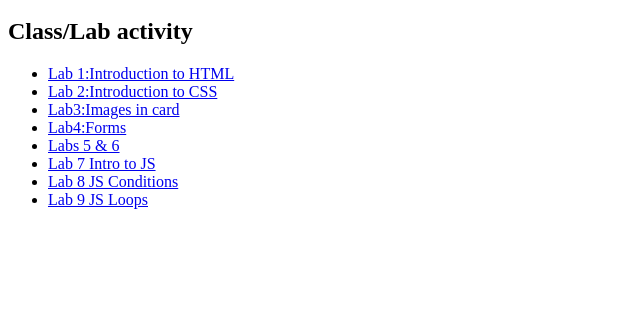
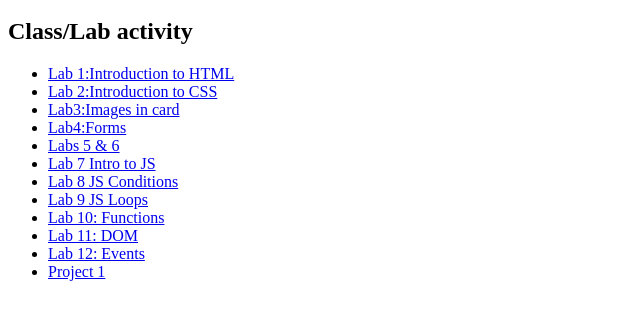
Before and after one commit to pdoodnauth/web_development, a plain HTML site: page index.html in a window 1280 px wide. Shown: the part 100-420 px from the top of the page, without its empty margins (0-640 px from the left). Drawn offline with Linux system fonts and the light colour scheme.

Commit message:
Add files via upload

```diff
--- a/index.html
+++ b/index.html
@@ -17,7 +17,15 @@
         <li> <a href="day5_6_bootstrap/day5_6_bootstrap.html">Labs 5 & 6</a></li>
         <li> <a href="lab7_intro_js/lab7.html">Lab 7 Intro to JS</a></li>
         <li> <a href="lab_8_cs/condition.js">Lab 8 JS Conditions</a> </li>
-        <li><a href="Lab9_loop/loops.js">Lab 9 JS Loops</a> </li>
+        <li> <a href="Lab9_loop/lab9.html">Lab 9 JS Loops</a> </li>
+      <li><a href="lab10_function/lab10.html">Lab 10: Functions</a></li>
+      <li><a href="lab11_DOM/lab11.html">Lab 11: DOM</a></li>
+      <li><a href="lab_12_events/lab12.html">Lab 12: Events</a></li>
+
+      <li><a href="Project_1/draft1.html">Project 1</a></li>
+
+
+
 
     </ul>
 
```
